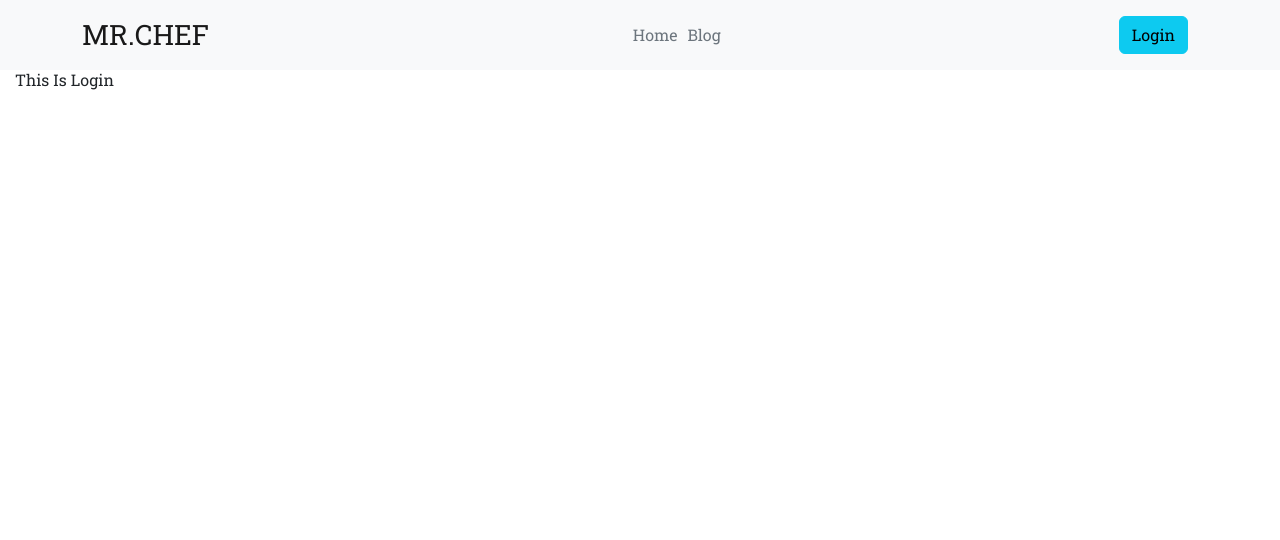
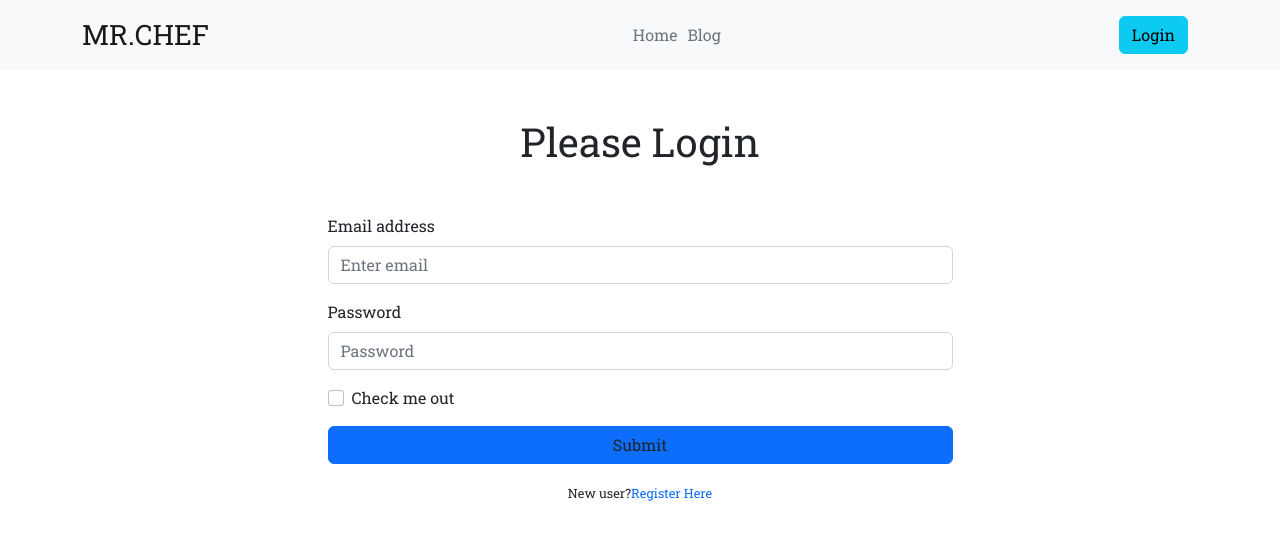
Before and after one commit to raju720190r/mr-chef-client, a React (Vite) app: page /login in a window 1280 px wide. Shown: the top 540 px of the page. Built offline with nearby package versions, Linux system fonts and the light colour scheme.

Commit message:
Login Form

```diff
--- a/components/Login/Login.jsx
+++ b/components/Login/Login.jsx
@@ -6,13 +6,34 @@ import { Link } from 'react-router-dom';
 const Login = () => {
 
 
-    const handleLogin =()=>{
+    const handleLogin = () => {
         event.preventDefault();
+        const form = event.target;
+        const email =form.email.value;
+        const password =form.password.value;
+        console.log(email,password)
     }
     return (
-        <div>
-            <h2>This Is Login</h2>
-        </div>
+        <Form className='w-50 mx-auto' onSubmit={handleLogin}>
+            <h2 className='fs-1 font-bold mt-5 mb-5 text-center'>Please Login</h2>
+            <Form.Group className="mb-3" controlId="formBasicEmail">
+                <Form.Label>Email address</Form.Label>
+                <Form.Control type="email" name='email' placeholder="Enter email" />
+            </Form.Group>
+
+            <Form.Group className="mb-3" controlId="formBasicPassword">
+                <Form.Label>Password</Form.Label>
+                <Form.Control type="password" name='password' placeholder="Password" />
+            </Form.Group>
+            <Form.Group className="mb-3" controlId="formBasicCheckbox">
+                <Form.Check type="checkbox" label="Check me out" />
+            </Form.Group>
+            <Button className='text-dark w-100' variant="primary" type="submit">
+                Submit
+            </Button>
+            <p className='text-center mt-3'><small>New user?
+                <Link className='text-primary pl-3' to={'/register'}>Register Here</Link></small></p>
+        </Form>
     );
 };
 
```
